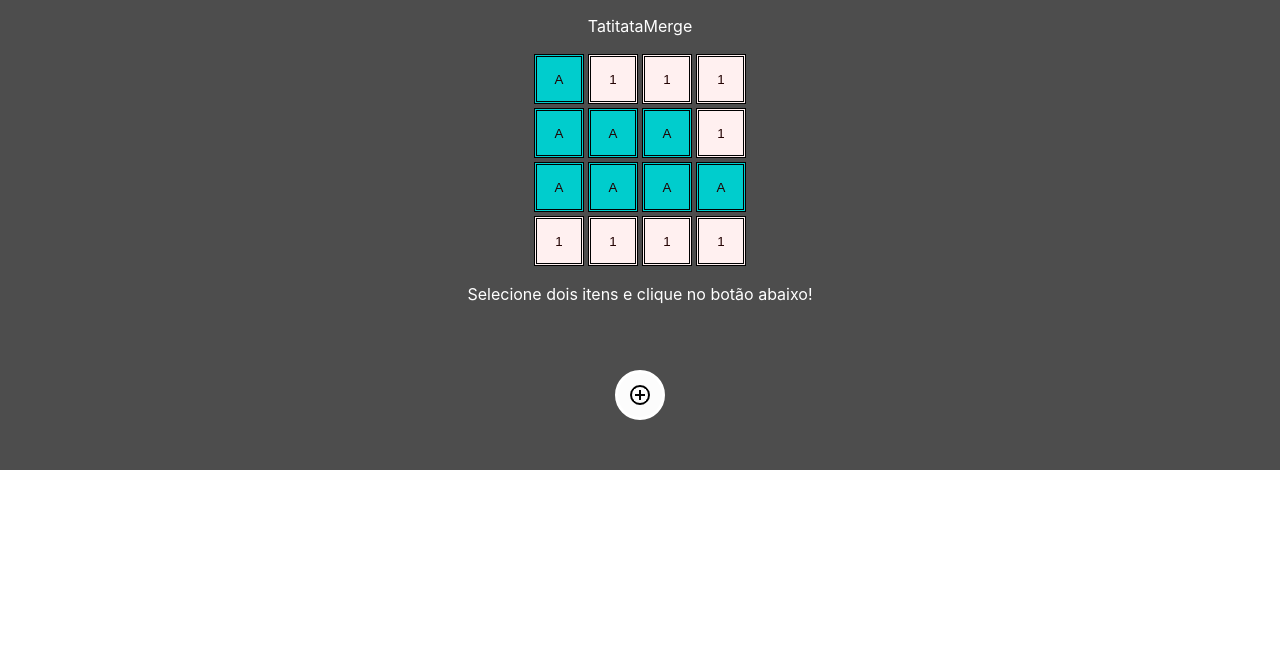
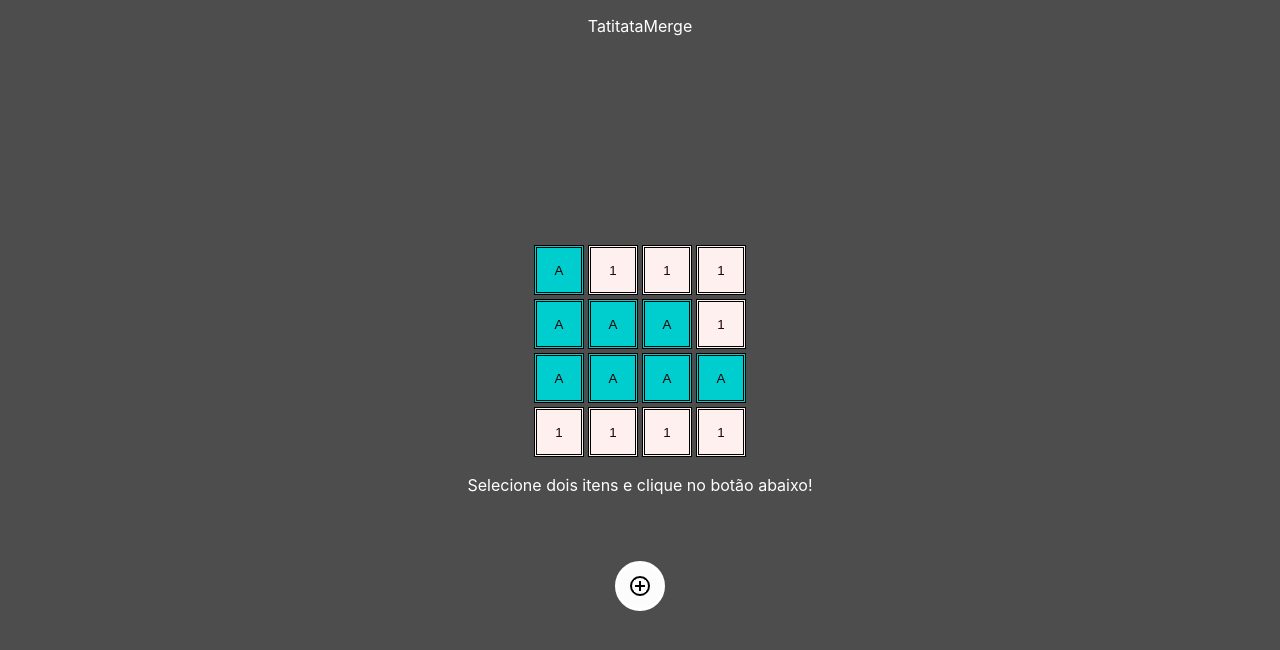
Before and after one commit to Tatitata1234/TatitataMerge, a React (Create React App) app: page / in a window 1280 px wide. Shown: the top 650 px of the page. Built offline with nearby package versions, Linux system fonts and the light colour scheme.

Commit message:
adicionando adsense

```diff
--- a/src/App.css
+++ b/src/App.css
@@ -8,6 +8,7 @@
   align-items: center;
   justify-content: center;
   background-color: rgb(77, 77, 77);
+  height: 100vh;
 }
 .header{
   display: flex;
--- a/src/index.js
+++ b/src/index.js
@@ -7,6 +7,10 @@ import reportWebVitals from './reportWebVitals';
 const root = ReactDOM.createRoot(document.getElementById('root'));
 root.render(
   <React.StrictMode>
+    <head>
+      <script async src="https://pagead2.googlesyndication.com/pagead/js/adsbygoogle.js?client=ca-pub-7882335870510969"
+        crossorigin="anonymous"></script>
+    </head>
     <App />
   </React.StrictMode>
 );
--- a/src/ui/imprimeNumeros.js
+++ b/src/ui/imprimeNumeros.js
@@ -1,6 +1,5 @@
 import { useEffect, useState } from 'react';
 import './imprimeNumero.css'
-import { alfabeto } from '../App';
 
 export function ImprimeNumeros({ chave, objeto, selecionadas, setSelecionadas }) {
   const cor = `cor-${objeto.valor}`;
```
Also changed, not shown: package.json (+7 -1 lines), src/App.js (+8 -2 lines), 1 other file (tests, documents, lock files or other folders).
